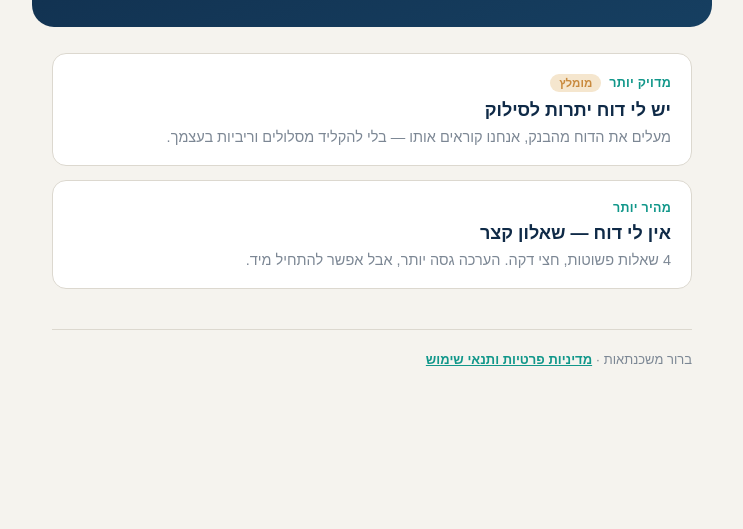
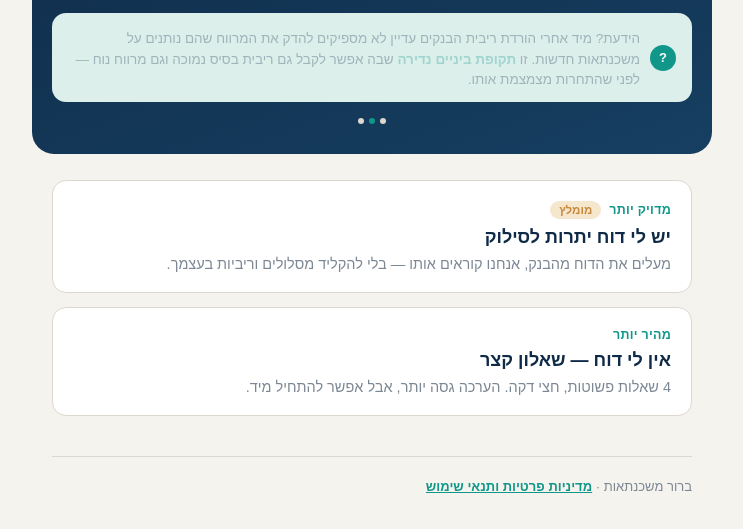
Before and after one commit to levydave1/barur-site, a plain HTML site: page check.html in a window 1280 px wide. Shown: the part 239-768 px from the top of the page, without its empty margins (268-1011 px from the left). Drawn offline with Linux system fonts and the light colour scheme; a web font is replaced by a local one.

Commit message:
Add files via upload

```diff
--- a/check.html
+++ b/check.html
@@ -124,6 +124,16 @@
   .choice p{margin:2px 0 0;color:var(--text-2);font-size:14.5px}
   .badge-rec{background:var(--amber-soft);color:var(--amber);font-weight:700;font-size:11.5px;padding:3px 9px;border-radius:20px}
   .tag-row{display:flex;align-items:center;gap:8px}
+
+  .fact-gallery{background:var(--surface-2);border-radius:14px;padding:14px 16px;margin:16px 0;min-height:64px;display:flex;align-items:center;gap:10px}
+  .fact-gallery .fact-icon{flex:none;width:26px;height:26px;border-radius:50%;background:var(--accent);color:var(--accent-ink);font-size:13px;font-weight:700;display:flex;align-items:center;justify-content:center}
+  .fact-gallery .fact-text{font-size:13.5px;line-height:1.5;color:var(--text)}
+  .fact-gallery .fact-text b{color:var(--accent)}
+  .fact-gallery .fact-text.fade{animation:factFade .5s ease}
+  @keyframes factFade{from{opacity:0;transform:translateY(3px)}to{opacity:1;transform:translateY(0)}}
+  .fact-dots{display:flex;gap:5px;margin-top:10px;justify-content:center}
+  .fact-dots span{width:6px;height:6px;border-radius:50%;background:var(--border)}
+  .fact-dots span.on{background:var(--accent)}
 
   .warn-box{background:var(--amber-soft);border-radius:12px;padding:14px 16px;margin:14px 0;font-size:14px;color:var(--text)}
   .warn-box .btn-link{font-size:13.5px;margin-top:6px;display:inline-block}
@@ -300,6 +310,12 @@
       <div class="eyebrow">בדיקה חינם</div>
       <h1>כמה אפשר לחסוך בהחזר החודשי שלך?</h1>
       <p class="sub">בדיקה של שתי דקות מראה אם יש מקום למחזר את המשכנתא, ובערך בכמה. קודם המצב הקיים שלך, ואחר כך — אם יש טעם — הערכת חיסכון.</p>
+
+      <div class="fact-gallery">
+        <div class="fact-icon">?</div>
+        <div class="fact-text" id="fact-text"></div>
+      </div>
+      <div class="fact-dots" id="fact-dots"></div>
     </div>
 
     <div class="stack">
@@ -738,6 +754,29 @@
   }
   document.addEventListener('DOMContentLoaded', setupDragAndDrop);
 
+  const FACTS = [
+    'הידעת? מאז נובמבר 2025 בנק ישראל הוריד את הריבית <b>חמש פעמים ברציפות</b> — מ-4.5% ל-3.25%. משכנתא שנלקחה לפני ספטמבר 2025 כנראה עדיין נעולה על ריבית ישנה וגבוהה יותר.',
+    'הידעת? מיד אחרי הורדת ריבית הבנקים עדיין לא מספיקים להדק את המרווח שהם נותנים על משכנתאות חדשות. זו <b>תקופת ביניים נדירה</b> שבה אפשר לקבל גם ריבית בסיס נמוכה וגם מרווח נוח — לפני שהתחרות מצמצמת אותו.',
+    'הידעת? ירידה של <b>אחוז אחד בלבד</b> בריבית, על יתרת משכנתא של מיליון ₪, יכולה לחסוך עשרות אלפי שקלים לאורך חיי ההלוואה — לפעמים למעלה מ-100,000 ₪, תלוי בתקופה שנותרה.'
+  ];
+  function setupFactGallery(){
+    const textEl = document.getElementById('fact-text');
+    const dotsEl = document.getElementById('fact-dots');
+    if(!textEl || !dotsEl) return;
+    dotsEl.innerHTML = FACTS.map((_,i) => `<span${i===0?' class="on"':''}></span>`).join('');
+    let idx = 0;
+    const render = () => {
+      textEl.classList.remove('fade');
+      textEl.innerHTML = FACTS[idx];
+      void textEl.offsetWidth;
+      textEl.classList.add('fade');
+      [...dotsEl.children].forEach((d,i) => d.classList.toggle('on', i===idx));
+    };
+    render();
+    setInterval(() => { idx = (idx+1) % FACTS.length; render(); }, 5000);
+  }
+  document.addEventListener('DOMContentLoaded', setupFactGallery);
+
   async function processFile(file){
     const status = document.getElementById('upload-status');
     startScanAnimation();
```
